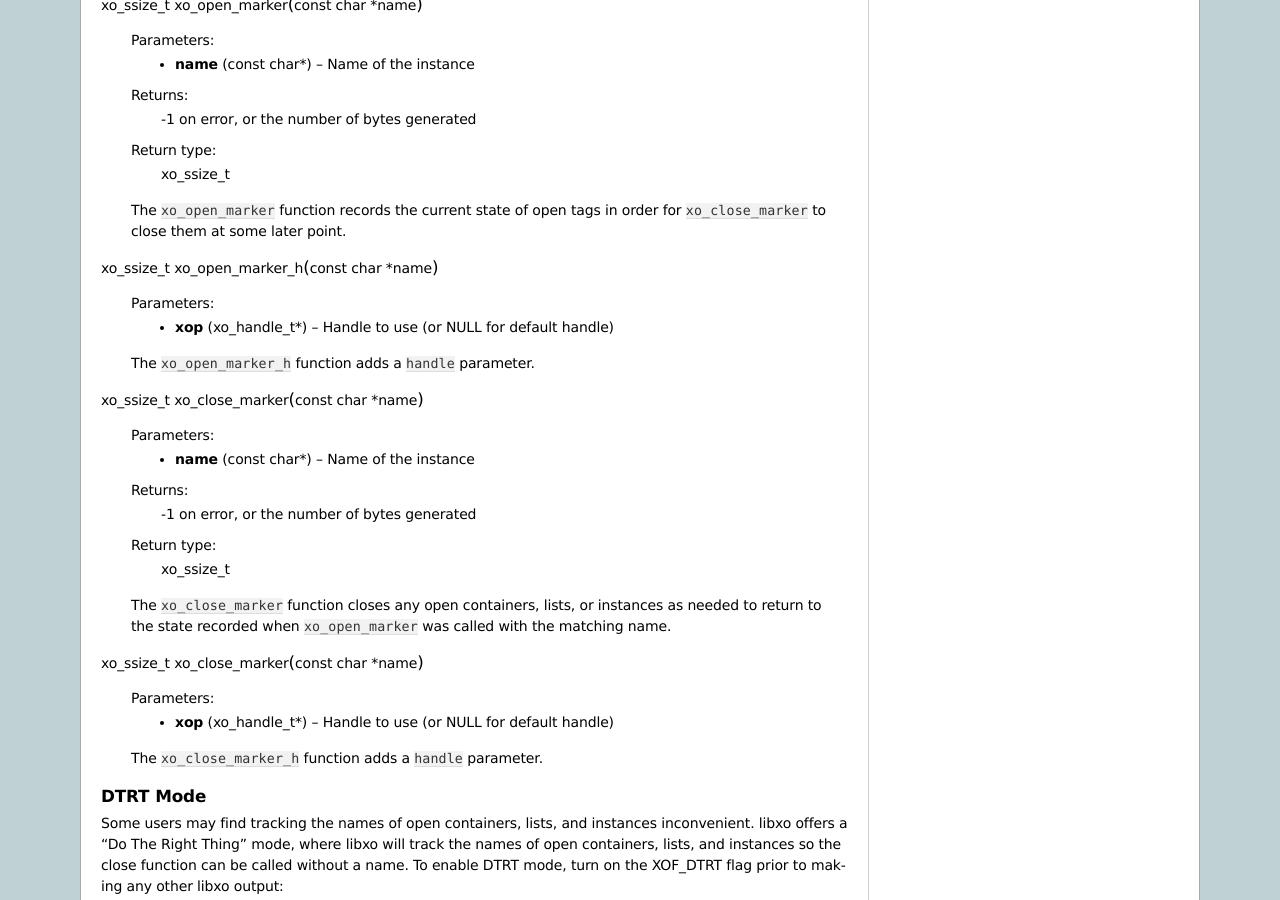
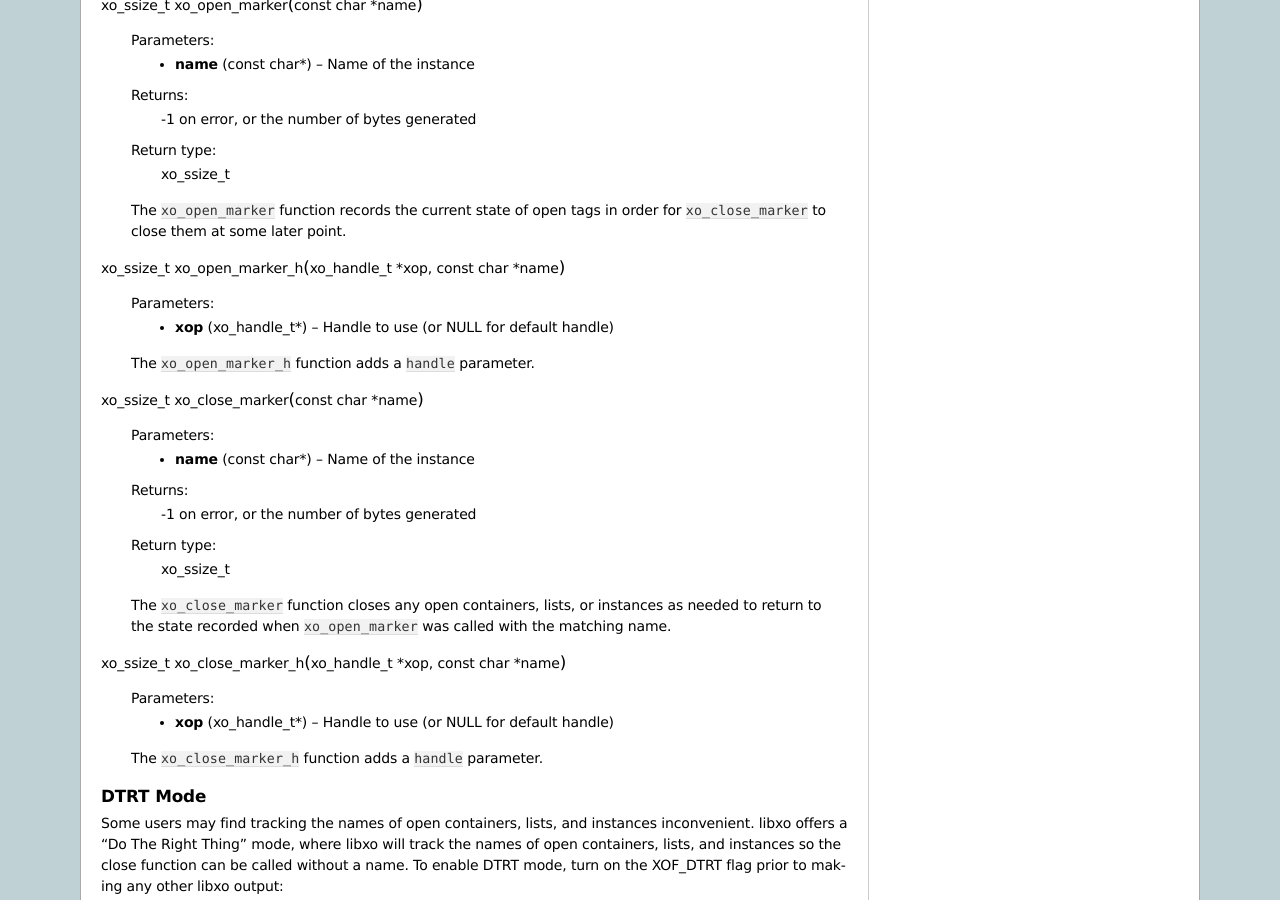
Before and after one commit to Juniper/libxo, a Sphinx documentation site: the page built from doc/api.rst, in a window 1280 px wide and 900 px high, scrolled down 15288 px. Built offline with Sphinx 7.4.7, drawn with Linux system fonts in a browser that asks for light colours; some of the changed text lies outside the part shown.

Commit message:
fix newlines; make proper decls for xo_*marker_h

```diff
--- a/doc/api.rst
+++ b/doc/api.rst
@@ -65,7 +65,7 @@
     EXAMPLE:
         xo_handle_t *xop = xo_create(XO_STYLE_JSON, XOF_WARN | XOF_PRETTY);
         ....
-        xo_emit_h(xop, "testing\n");
+        xo_emit_h(xop, "testing\\n");
 
   See also :ref:`output-styles` and :ref:`flags`.
 
@@ -543,7 +543,7 @@
         xo_attr("seconds", "%ld", (unsigned long) login_time);
         struct tm *tmp = localtime(login_time);
         strftime(buf, sizeof(buf), "%R", tmp);
-        xo_emit("Logged in at {:login-time}\n", buf);
+        xo_emit("Logged in at {:login-time}\\n", buf);
     XML:
         <login-time seconds="1408336270">00:14</login-time>
 
@@ -768,7 +768,7 @@
 
       for (ip = list; ip->i_title; ip++) {
           xo_open_instance("item");
-          xo_emit("{L:Item} '{:name/%s}':\n", ip->i_title);
+          xo_emit("{L:Item} '{:name/%s}':\\n", ip->i_title);
           xo_close_instance("item");
       }
 
@@ -857,7 +857,7 @@
         xo_open_list("user");
         for (i = 0; i < num_users; i++) {
             xo_open_instance("user");
-            xo_emit("{k:name}:{:uid/%u}:{:gid/%u}:{:home}\n",
+            xo_emit("{k:name}:{:uid/%u}:{:gid/%u}:{:home}\\n",
                     pw[i].pw_name, pw[i].pw_uid,
                     pw[i].pw_gid, pw[i].pw_dir);
             xo_close_instance("user");
@@ -919,7 +919,7 @@
           xo_close_marker("fish-guts");
       }
 
-.. c:function:: xo_ssize_t xo_open_marker(const char *name)
+.. c:function:: xo_ssize_t xo_open_marker (const char *name)
 
   :param name: Name of the instance
   :type name: const char *
@@ -929,14 +929,14 @@
   The `xo_open_marker` function records the current state of open tags
   in order for `xo_close_marker` to close them at some later point.
 
-.. c:function:: xo_ssize_t xo_open_marker_h(const char *name)
+.. c:function:: xo_ssize_t xo_open_marker_h (xo_handle_t *xop, const char *name)
 
   :param xop: Handle to use (or NULL for default handle)
   :type xop: xo_handle_t *
 
   The `xo_open_marker_h` function adds a `handle` parameter.
 
-.. c:function:: xo_ssize_t xo_close_marker(const char *name)
+.. c:function:: xo_ssize_t xo_close_marker (const char *name)
 
   :param name: Name of the instance
   :type name: const char *
@@ -947,7 +947,7 @@
   instances as needed to return to the state recorded when
   `xo_open_marker` was called with the matching name.
 
-.. c:function:: xo_ssize_t xo_close_marker(const char *name)
+.. c:function:: xo_ssize_t xo_close_marker_h (xo_handle_t *xop, const char *name)
 
   :param xop: Handle to use (or NULL for default handle)
   :type xop: xo_handle_t *
```
